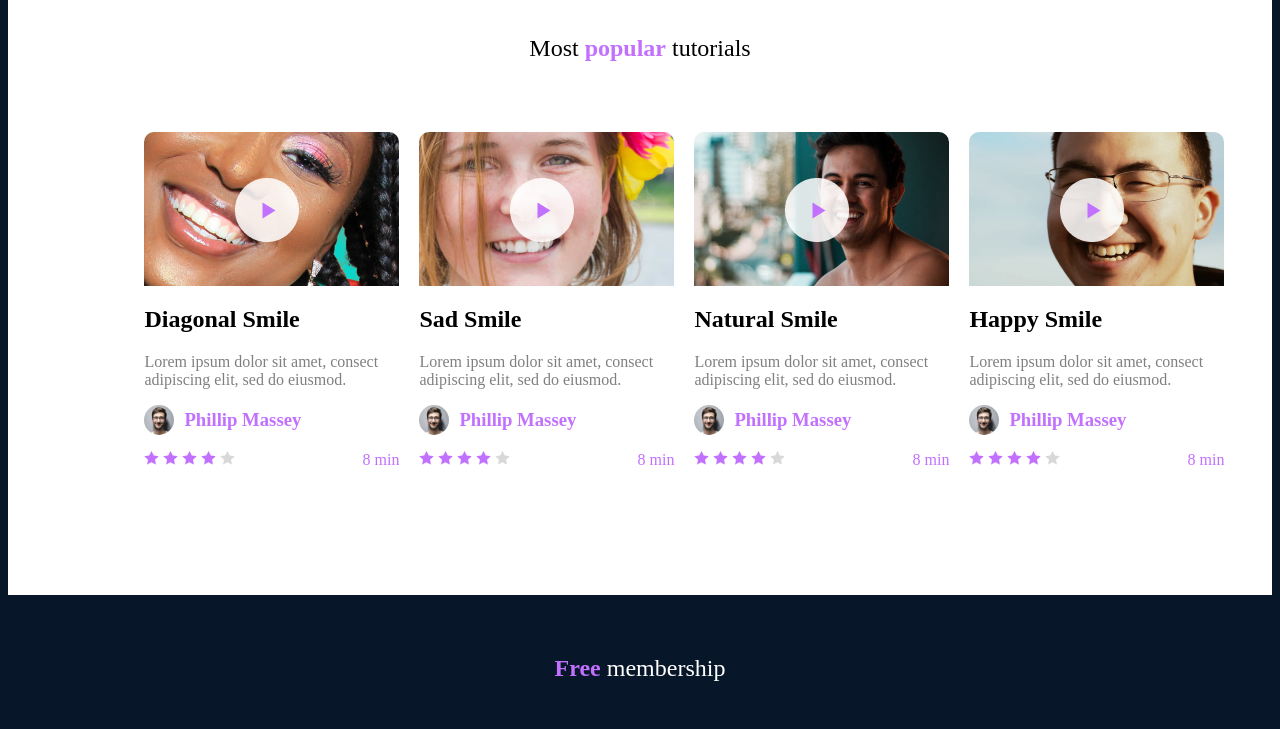
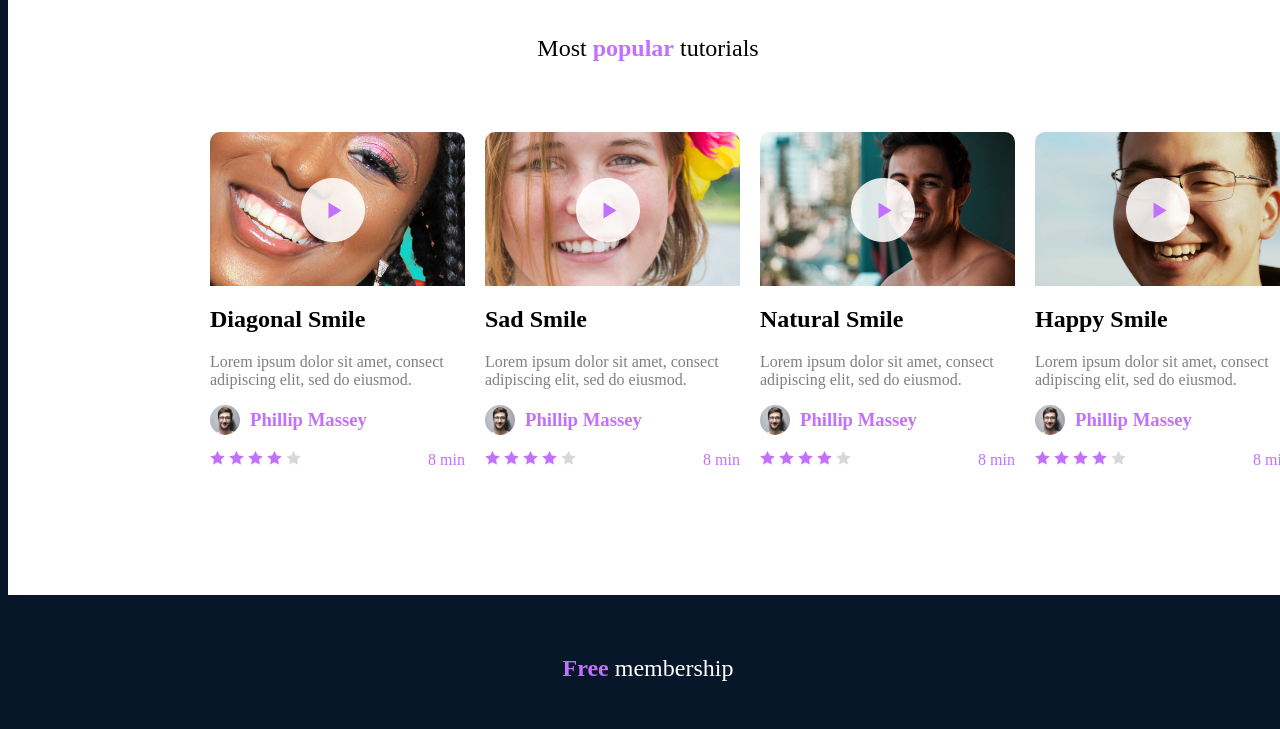
Before and after one commit to Skalersaas/Skalersaas.github.io, a plain HTML site: page index.html in a window 1280 px wide. Shown: the part 1400-2129 px from the top of the page. Drawn offline with Linux system fonts and the light colour scheme.

Commit message:
update 1.0

```diff
--- a/index.html
+++ b/index.html
@@ -3,7 +3,7 @@
 <html>
     <head>
         <meta charset="UTF-8"/>
-        <meta name = "viewport" content="width=device-width, initial-scale =1"/>
+        <meta name="viewport" content="width=device-width, initial-scale=1.0, maximum-scale=1.0, user-scalable=0" />
         <title>Emin's</title>
         <link rel="stylesheet" href="styles.css">
     </head>
--- a/styles.css
+++ b/styles.css
@@ -1,5 +1,7 @@
 body{
-    background-image: url("images/background.png");
+    width: 100vw;
+    height: 100vh;
+    background-image: url("images/Background.png");
     background-repeat: no-repeat;
     background-color: #071629;
     background-size:100%;
@@ -126,11 +128,10 @@ header>div>div>a{
     margin-bottom:60px;
     font-weight: 300;
 }
-.Videos>div{
+.Video_container{
+    width: 70%;
     display: flex;
-}
-.Video_container{
-    width: 80%;
+    flex-direction: row;
     margin:auto;
     margin-bottom: 100px;
 }
@@ -146,6 +147,7 @@ header>div>div>a{
     position: relative;
     grid-row: 1;
     grid-column: 1;
+    max-width: 255px;
     border-radius: 10px 10px 0px 0px;
 }
 .Video_container>div>p{
@@ -226,7 +228,7 @@ header>div>div>a{
 }
 .Faq_p{
     text-align: left;
-    width: 350px;
+    max-width: 300px;
     font-weight: 100;
     color:rgba(0,0,0,0.5)
 }
```
